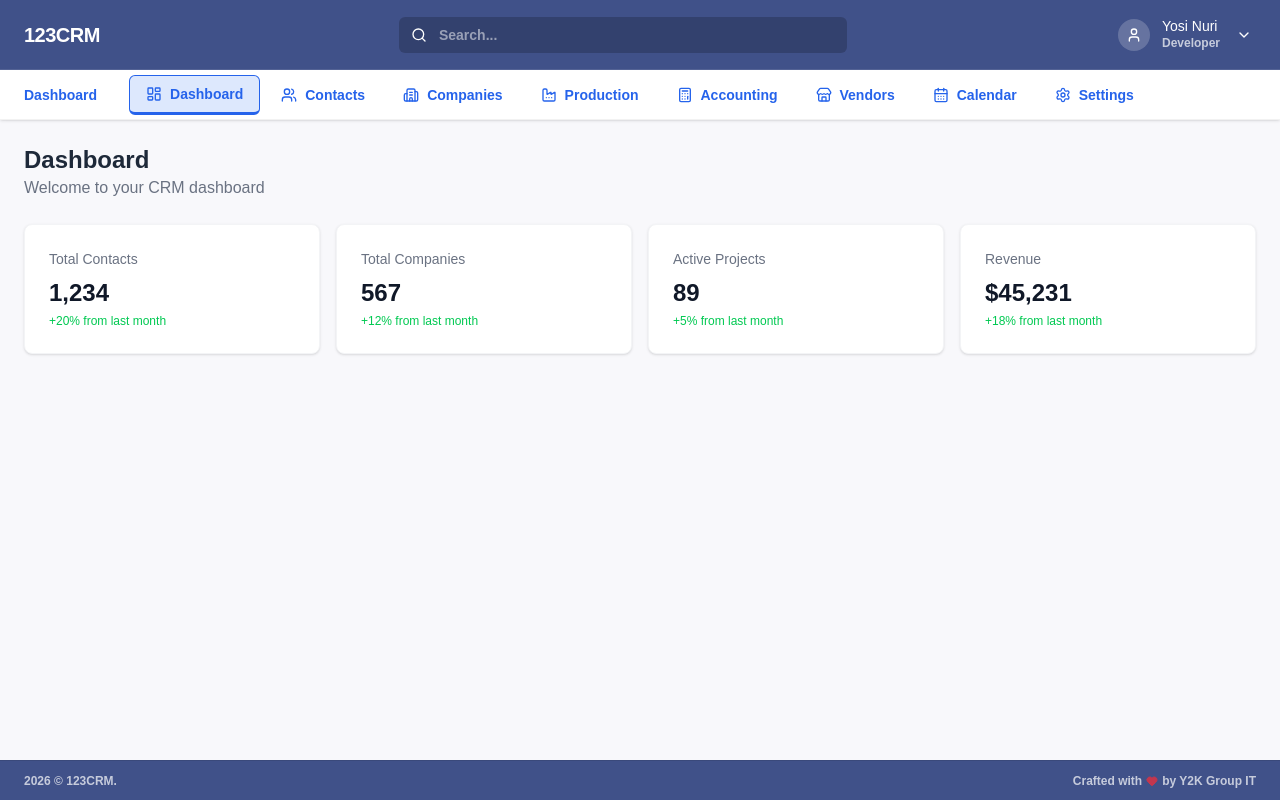
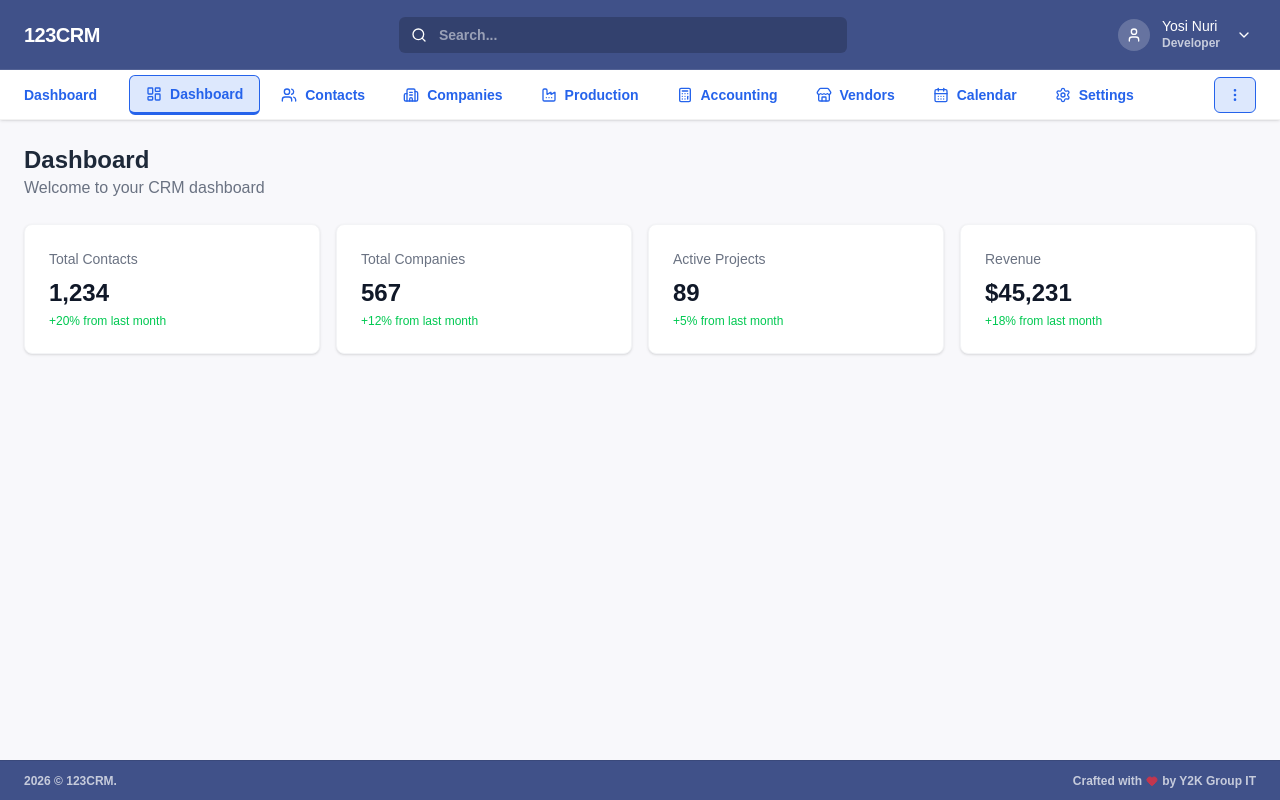
Before and after one commit to y2kgroup/123CRMv2_Frontend, a Next.js app: page / in a window 1280 px wide. Built offline with nearby package versions, Linux system fonts and the light colour scheme.

Commit message:
fix: Restore global Action button visibility, conditionally hide menu items

```diff
--- a/components/layout/ActionButtons.tsx
+++ b/components/layout/ActionButtons.tsx
@@ -37,7 +37,6 @@ export function ActionButtons() {
                 </Button>
             )}
 
-            {isSettingsPage && (
             <div className="relative" ref={menuRef}>
                 <Button
                     onClick={() => setIsOpen(!isOpen)}
@@ -50,6 +49,7 @@ export function ActionButtons() {
 
                 {isOpen && (
                     <div className="absolute right-0 mt-2 w-48 bg-white dark:bg-card-bg rounded-md shadow-lg border border-gray-100 dark:border-gray-700 py-1 z-50">
+                        {isSettingsPage ? (
                             <button
                                 onClick={() => {
                                     confirm("Are you sure you want to reset to default brand colors?");
@@ -61,10 +61,14 @@ export function ActionButtons() {
                                 <RotateCcw className="w-4 h-4" />
                                 Change to Default
                             </button>
+                        ) : (
+                            <div className="px-4 py-2 text-sm text-gray-500 dark:text-gray-400 italic">
+                                No actions available
                             </div>
                         )}
                     </div>
                 )}
             </div>
+        </div>
     );
 }
```
Lines whose indentation alone changed are shown as unchanged.
